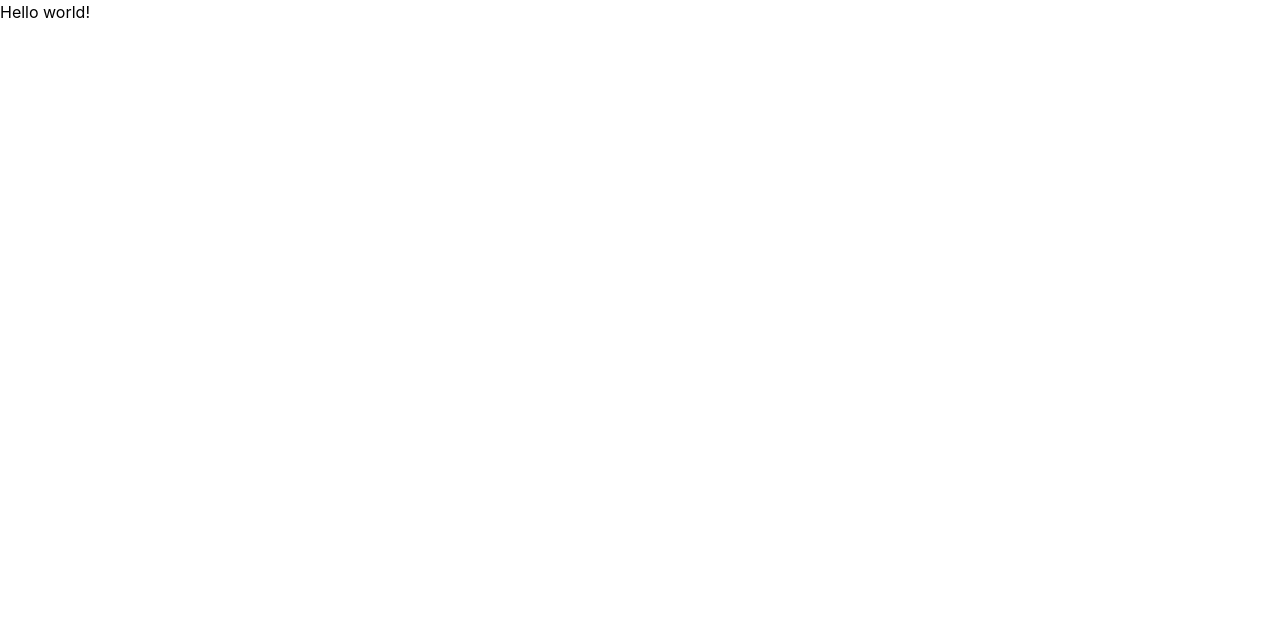
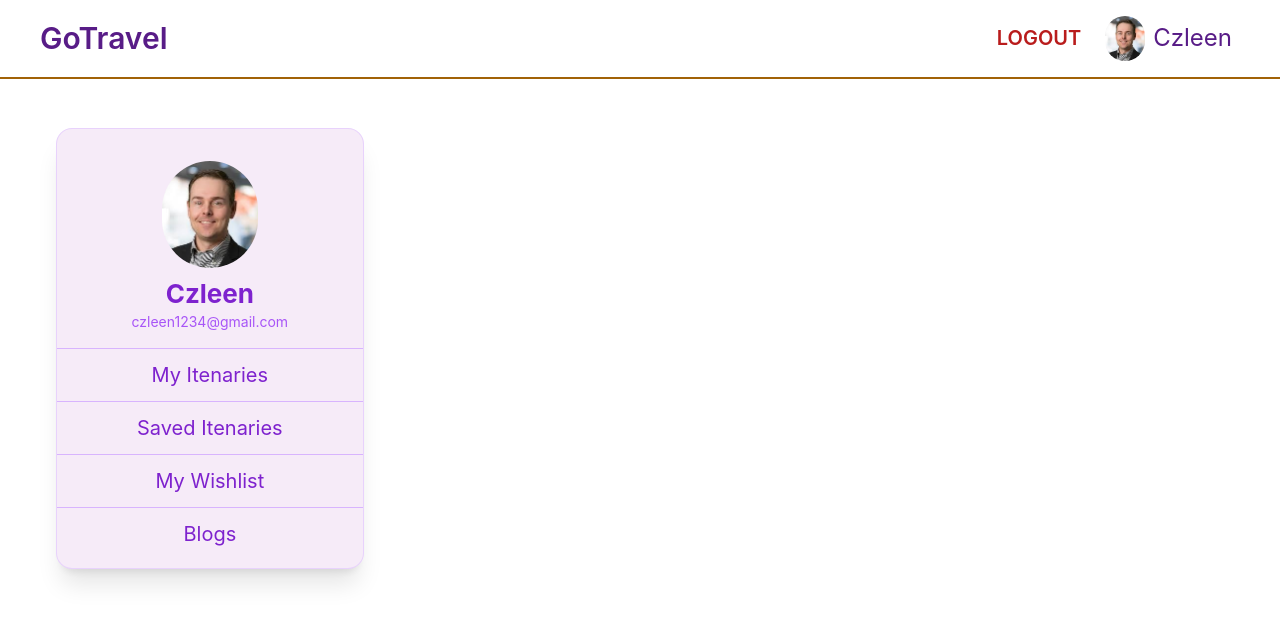
Before and after one commit to VatsalBhuva11/CityGuide, a React (Create React App) app in the folder frontend/: page /dashboard in a window 1280 px wide. Shown: the top 622 px of the page. Built offline with nearby package versions, Linux system fonts and the light colour scheme.

Commit message:
dashboard navbar and sidebaar

```diff
--- a/frontend/package.json
+++ b/frontend/package.json
@@ -8,6 +8,7 @@
     "@testing-library/user-event": "^13.5.0",
     "react": "^18.2.0",
     "react-dom": "^18.2.0",
+    "react-router-dom": "^6.22.3",
     "react-scripts": "5.0.1",
     "web-vitals": "^2.1.4"
   },
--- /dev/null
+++ b/frontend/src/components/DashNavbar.js
@@ -0,0 +1,20 @@
+import React from 'react';
+import image from '../Assets/user_photo.jpeg'
+
+const DashNavbar = () => {
+  return (
+    <div className=' flex fixed right-0 left-0 top-0 justify-between items-center text-3xl  text-purple-900 border-solid border-yellow-700 border-b-2'>
+    <div className='mx-10 my-4 font-semibold '>GoTravel</div>
+    <div className='mx-10 my-4 flex text-2xl items-center'>
+
+      <div className='mx-6 text-xl font-semibold text-red-700'>LOGOUT</div>
+      <div className=' w-10 object-contain '>
+        <img src={image} className='rounded-full'></img>
+      </div>
+      <div className='mx-2'>Czleen</div>
+    </div>
+    </div>
+  );
+}
+
+export default DashNavbar;
--- /dev/null
+++ b/frontend/src/components/Dash_sidebaar.js
@@ -0,0 +1,44 @@
+import React from 'react';
+import image from '../Assets/user_photo.jpeg'
+
+const Sidebar = () => {
+  return (
+    <div className="bg-[#f6ebf8] fixed top-32 left-14  py-2 flex flex-col justify-center items-center shadow-xl z-10 text-xl border border-purple-300 border-opacity-45 rounded-2xl">
+      <div>
+        <ul>
+          <li className="py-3 border-b border-purple-300 flex flex-col justify-center items-center">
+            <div className=' w-24 object-contain my-3 '>
+             <img src={image} className='rounded-full'></img>
+             </div>
+            <a href="#" className="text-purple-700  flex font-bold text-[26px] items-center px-12 hover:px-7">
+              Czleen
+            </a>
+            <div className=' text-sm my-1 text-purple-500'>czleen1234@gmail.com</div>
+          </li>
+          <li className="py-3 border-b border-purple-300 flex justify-center">
+            <a href="#" className="text-purple-700 hover:font-semibold flex items-center px-8 hover:px-7 ">
+              My Itenaries
+            </a>
+          </li>
+          <li className="py-3 border-b border-purple-300 flex justify-center">
+            <a href="#" className="text-purple-700 hover:font-semibold flex items-center px-20 hover:px-[78px]">
+              Saved Itenaries
+            </a>
+          </li>
+          <li className="py-3 border-b border-purple-300 flex justify-center">
+            <a href="#" className="text-purple-700 hover:font-semibold flex items-center px-8 hover:px-7">
+              My Wishlist
+            </a>
+          </li>
+          <li className="py-3 flex justify-center">
+            <a href="#" className="text-purple-700 hover:font-semibold flex items-center px-8 hover:px-7">
+              Blogs
+            </a>
+          </li>
+        </ul>
+      </div>
+    </div>
+  );
+};
+
+export default Sidebar;
--- a/frontend/src/pages/App.js
+++ b/frontend/src/pages/App.js
@@ -1,9 +1,19 @@
+import { BrowserRouter, Routes, Route } from "react-router-dom";
+import  DashBoard from './DashBoard'
+
 function App() {
     return (
-        <div className="App">
-            <h1>Hello world!</h1>
-        </div>
+        <BrowserRouter>
+        <Routes>
+
+        <Route
+        path = '/dashboard'
+        element={<DashBoard/>}></Route>
+
+        </Routes>
+        </BrowserRouter>
     );
+
 }
 
 export default App;
--- /dev/null
+++ b/frontend/src/pages/DashBoard.js
@@ -0,0 +1,15 @@
+import React from 'react';
+import DashNavbar from '../components/DashNavbar';
+import Dash_sidebaar from '../components/Dash_sidebaar';
+const DashBoard = () => {
+  return (
+    <>
+    <div>
+      <DashNavbar/>
+      <Dash_sidebaar/>
+    </div>
+    </>
+  );
+}
+
+export default DashBoard;
```
Also changed, not shown: frontend/src/Assets/user_photo.jpeg (added), 1 other file (tests, documents, lock files or other folders).
